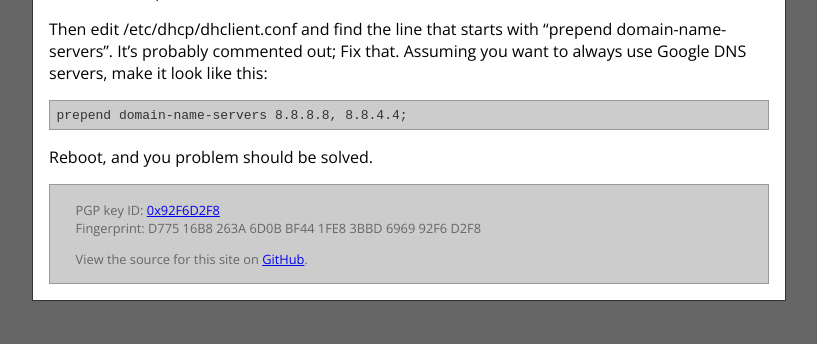
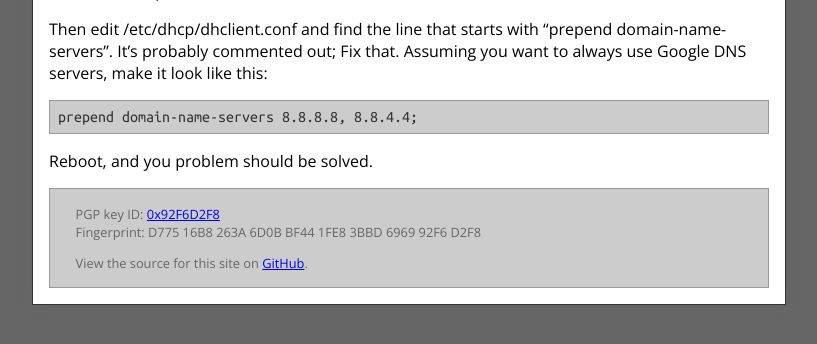
Before and after one commit to tortxof/djones.co-www, a Jekyll site: the page built from _posts/2013-04-30-ubuntu-dns-servers.md, in a window 1280 px wide. Shown: the part 474-818 px from the top of the page, without its empty margins (231-1048 px from the left). Built offline with Jekyll 4.4.1, drawn with Linux system fonts in a browser that asks for light colours.

Commit message:
Added Ubuntu Mono font.

```diff
--- a/_layouts/default.html
+++ b/_layouts/default.html
@@ -7,7 +7,7 @@
 <meta name="description" content="" />
 <meta name="google-site-verification" content="5OWi-zCzK1Ecq1LeO7XgXL_ZCETo2g-f1My_qCzkScA" />
 <link rel="canonical" href="{{ site.url }}{{ page.url | replace:'index.html',''}}" />
-<link href="http://fonts.googleapis.com/css?family=Open+Sans" rel="stylesheet" type="text/css">
+<link href="http://fonts.googleapis.com/css?family=Ubuntu+Mono|Open+Sans" rel="stylesheet" type="text/css">
 <link href="/stylesheet.css" rel="stylesheet" type="text/css" />
 <link rel="icon" type="image/png" href="/images/icon.png" />
 <meta name="viewport" content="width=device-width, initial-scale=1.0" />
--- a/stylesheet.css
+++ b/stylesheet.css
@@ -18,6 +18,7 @@ text-align:center;
 }
 
 code {
+font-family:"Ubuntu Mono",monospace;
 background-color:#ccc;
 color:#333;
 padding:.5em;
```
